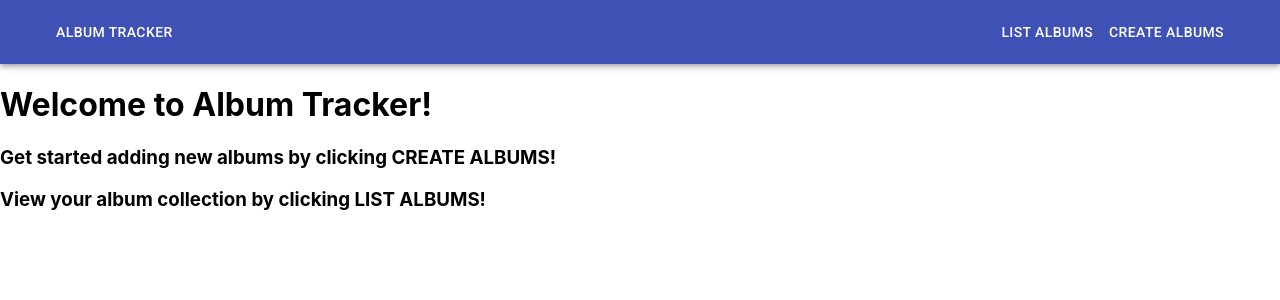
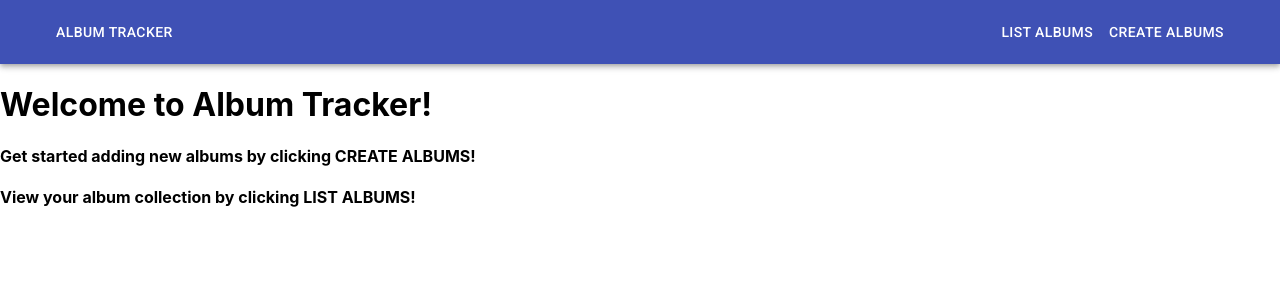
Before and after one commit to nlsteadman/AlbumTracker, a React (Create React App) app: page / in a window 1280 px wide. Shown: the top 300 px of the page. Built offline with nearby package versions, Linux system fonts and the light colour scheme; data requests are answered from the project's data file.

Commit message:
made some text changes to Home component

```diff
--- a/src/components/static/Home.jsx
+++ b/src/components/static/Home.jsx
@@ -3,8 +3,8 @@ import React from 'react';
 const Home = () => {
   return <div>
       <h1>Welcome to Album Tracker!</h1>
-      <h3>Get started adding new albums by clicking CREATE ALBUMS!</h3>
-      <h3>View your album collection by clicking LIST ALBUMS!</h3>
+      <h4>Get started adding new albums by clicking CREATE ALBUMS!</h4>
+      <h4>View your album collection by clicking LIST ALBUMS!</h4>
   </div>;
 };
 
```
